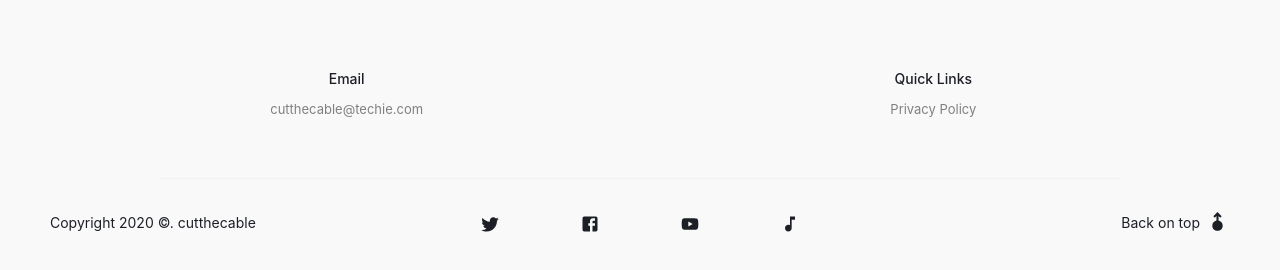
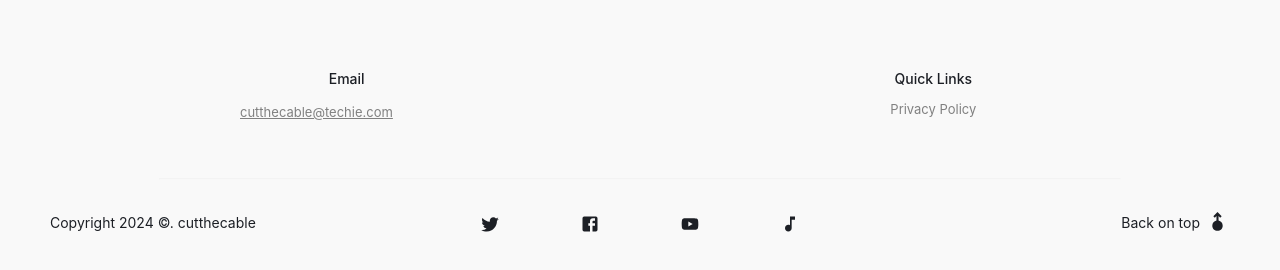
Before and after one commit to amberMorris97/cutthecable, a React (Create React App) app: page / in a window 1280 px wide. Shown: the part 4366-4636 px from the top of the page. Built offline with nearby package versions, Linux system fonts and the light colour scheme.

Commit message:
I added the anchor tag so when you click the email it will send an email

```diff
--- a/src/components/Footer.js
+++ b/src/components/Footer.js
@@ -21,10 +21,10 @@ function Footer() {
         <Grid item container gap={10} spacing={0} className="FooterUpperGrid">
           <Grid  item  sm={2} xs={2}>
             <div className="gridItem">
-              <div className="gridItem">
-                <p className="FooterHeading">Email</p>
-                <p className="FooterSubHeading">cutthecable@techie.com</p>
-              </div>
+            <div class="gridItem">
+                <p class="FooterHeading">Email</p>
+                <a href="mailto:cutthecable@techie.com" class="FooterSubHeading">cutthecable@techie.com</a>
+            </div>
             </div>
           </Grid>
 
@@ -54,7 +54,7 @@ function Footer() {
           <Grid item container gap={2} spacing={0} className="FooterLowerGrid">
             <Grid  item  sm={3} xs={11.5}>
               <div className="gridItem2">
-                <p className="LoverGridText1">Copyright 2020 ©. cutthecable</p>
+                <p className="LoverGridText1">Copyright 2024 ©. cutthecable</p>
               </div>
             </Grid>
 
```
